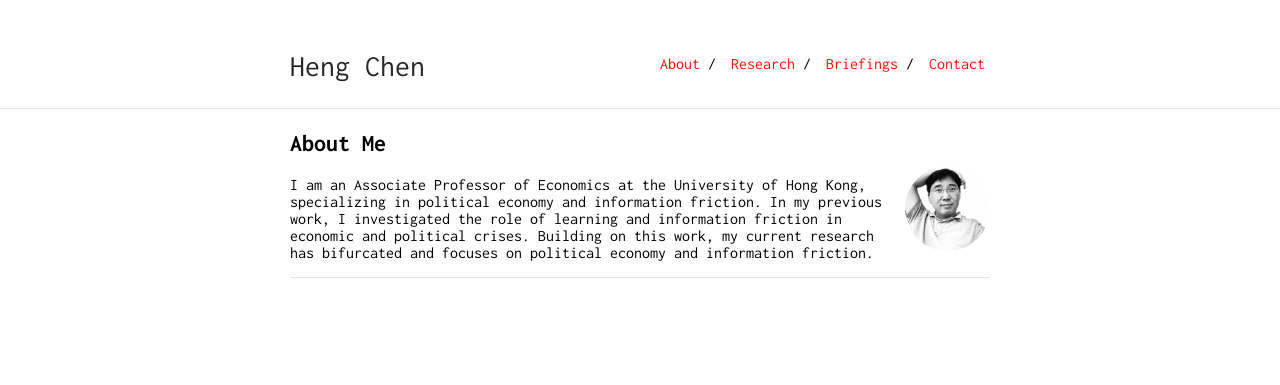
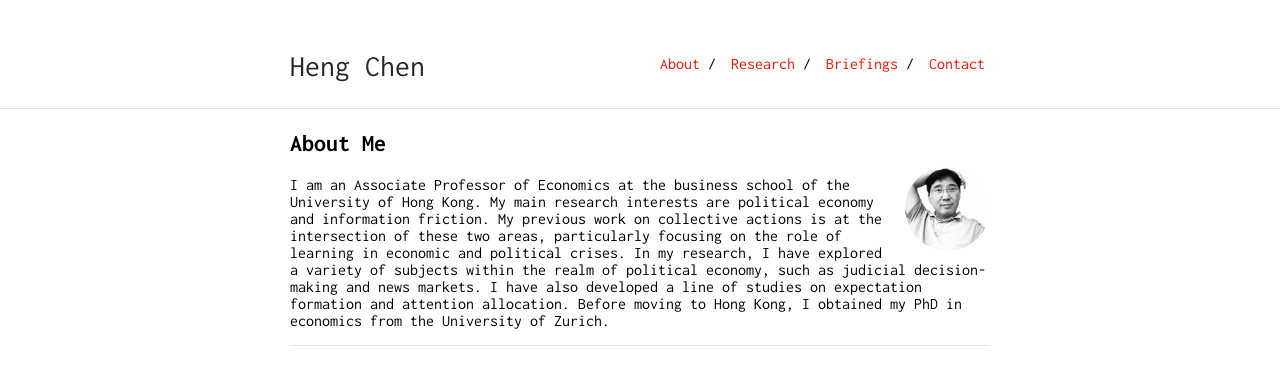
Before and after one commit to Shuyan0210611X/henrychen.github.io, a Jekyll site: the page built from about.md, in a window 1280 px wide. Shown: the top 385 px of the page. Built offline with Jekyll 4.4.1, drawn with Linux system fonts in a browser that asks for light colours; our own code applies the rules of GitHub Pages for plain Markdown files.

Commit message:
Update about.md

```diff
--- a/about.md
+++ b/about.md
@@ -7,4 +7,4 @@ permalink: /about/
 
 <img class="profile-picture" src="/image/hengchen.jpeg">
 
-I am an Associate Professor of Economics at the University of Hong Kong, specializing in political economy and information friction. In my previous work, I investigated the role of learning and information friction in economic and political crises. Building on this work, my current research has bifurcated and focuses on political economy and information friction.
+I am an Associate Professor of Economics at the business school of the University of Hong Kong. My main research interests are political economy and information friction. My previous work on collective actions is at the intersection of these two areas, particularly focusing on the role of learning in economic and political crises. In my research, I have explored a variety of subjects within the realm of political economy, such as judicial decision-making and news markets. I have also developed a line of studies on expectation formation and attention allocation. Before moving to Hong Kong, I obtained my PhD in economics from the University of Zurich.
```
